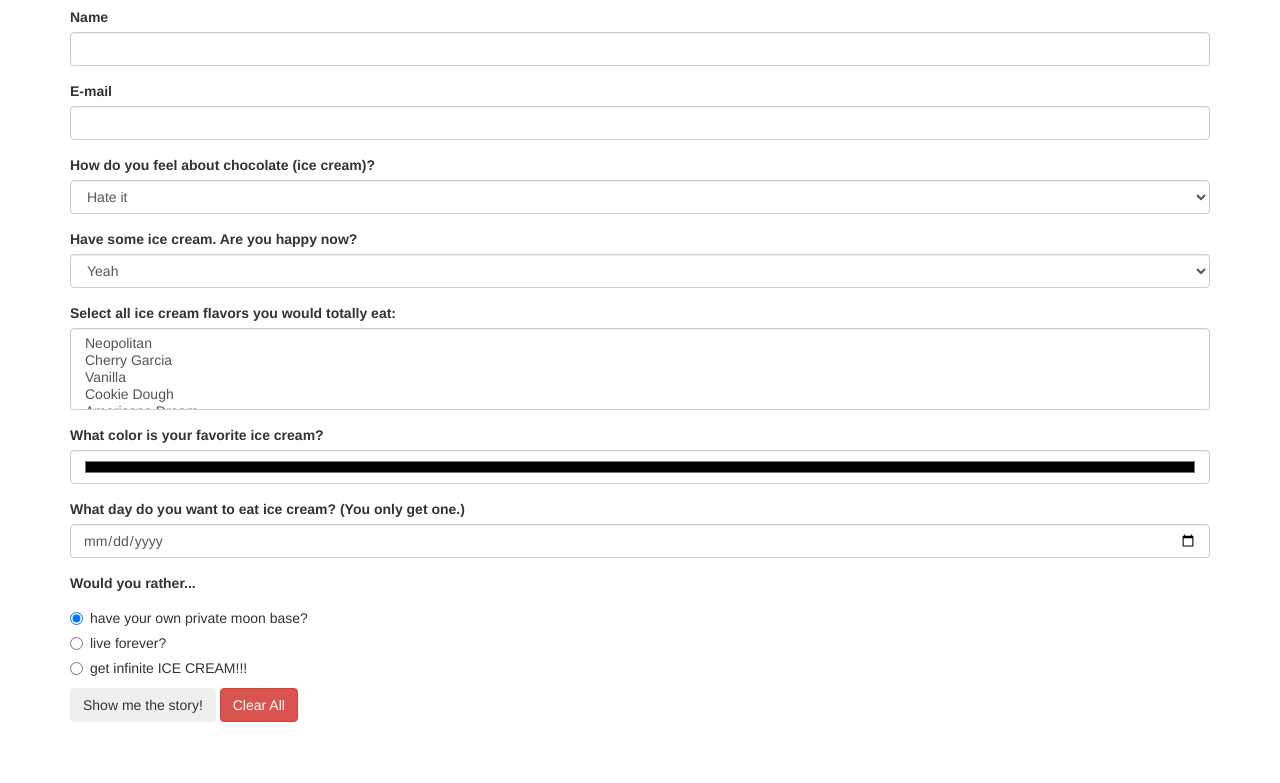
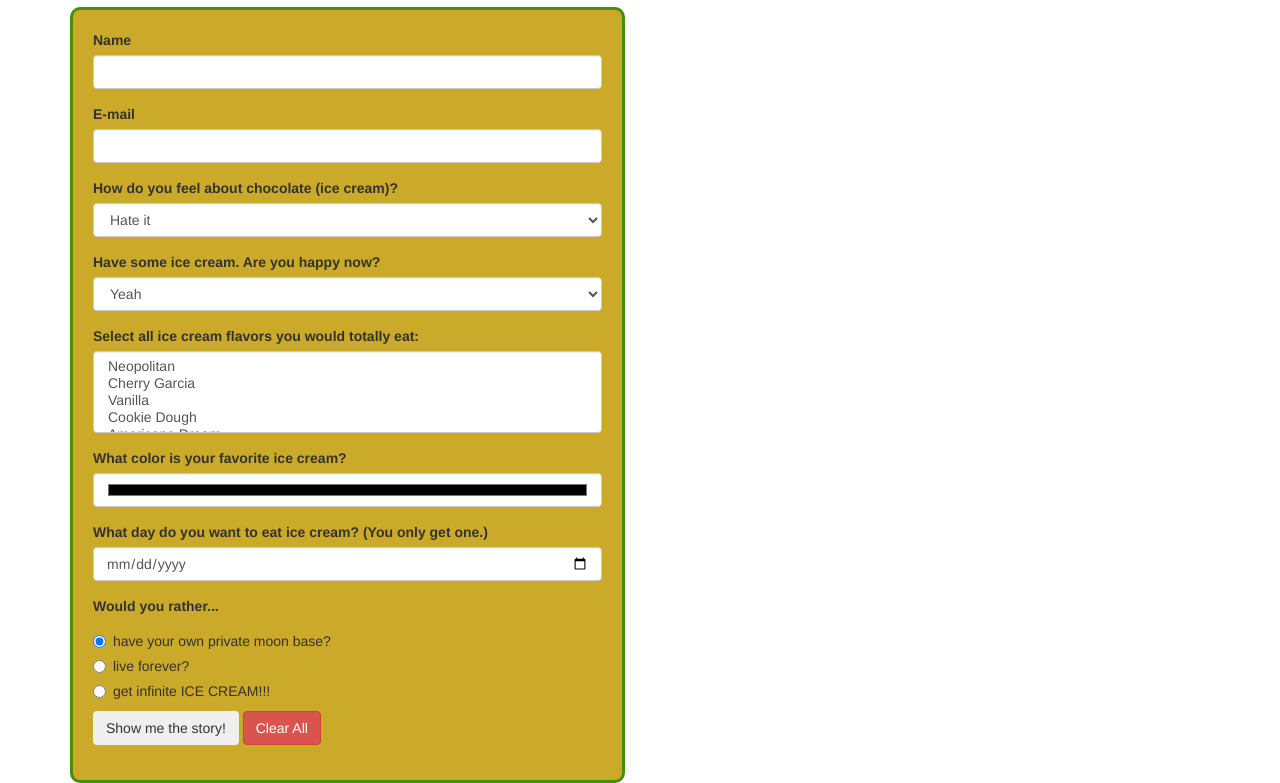
Before and after one commit to wolfgangwarneke/Ice-Cream-Survey, a plain HTML site: page index.html in a window 1280 px wide. Shown: the part 63-846 px from the top of the page. Before the commit the page ends 800 px from the top, so only its background shows below. Drawn offline with nearby package versions, Linux system fonts and the light colour scheme.

Commit message:
add some CSS styling to form

```diff
--- a/css/style.css
+++ b/css/style.css
@@ -0,0 +1,6 @@
+form {
+  border: 3px solid #448f12;
+  background-color: #ccaa29;
+  padding: 20px;
+  border-radius: 10px;
+}
--- a/index.html
+++ b/index.html
@@ -12,6 +12,8 @@
   <body>
 
     <div class="container">
+      <div class="row">
+        <div class="col-xs-10 col-sm-9 col-md-8 col-lg-6">
           <h1>Ice Cream Survey</h1>
           <form role="form">
             <div class="form-group">
@@ -88,6 +90,8 @@
             </div>
           </form>
         </div>
+      </div>
+    </div>
 
   </body>
 </html>
```
Lines whose indentation alone changed are shown as unchanged.
